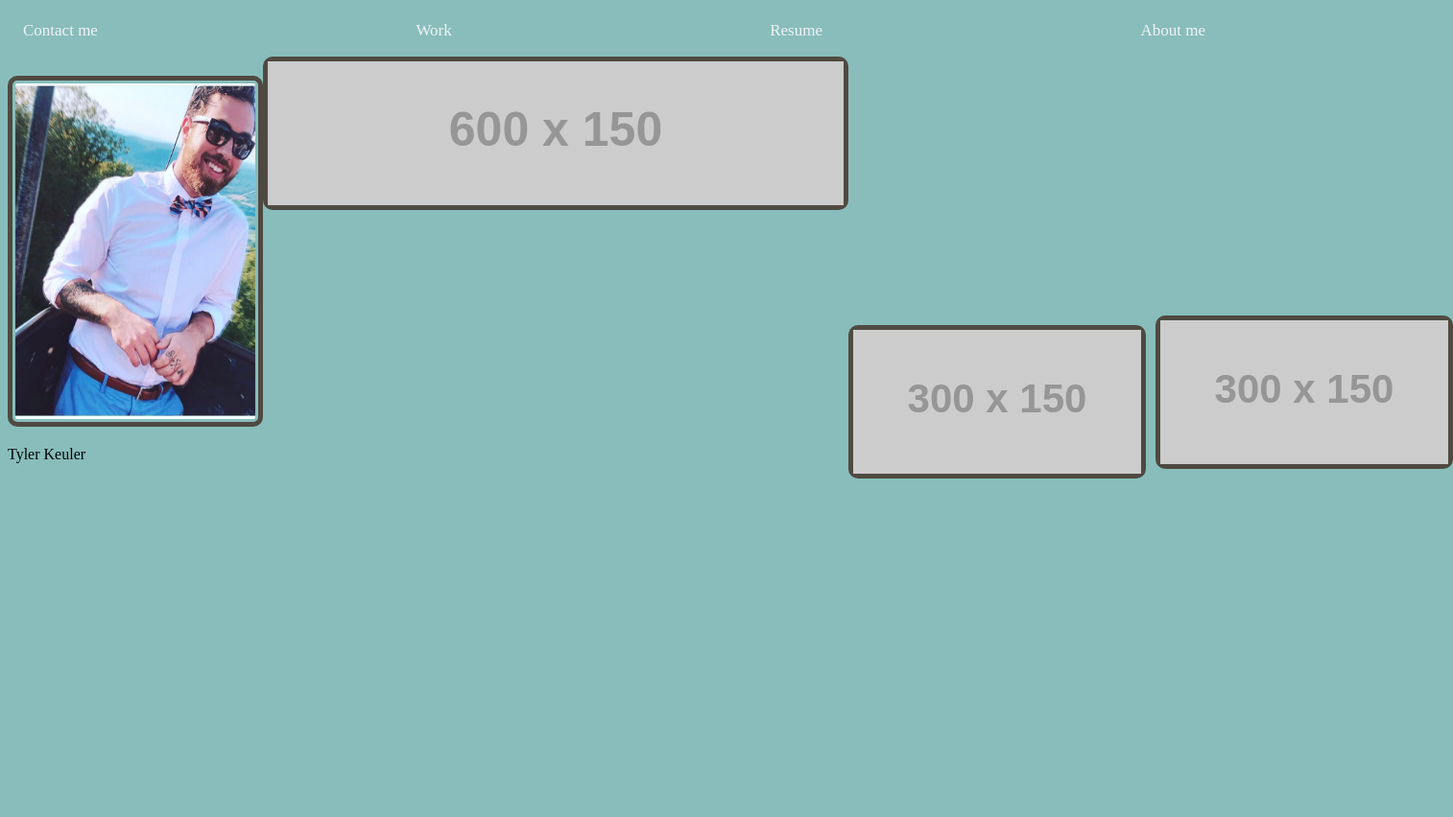
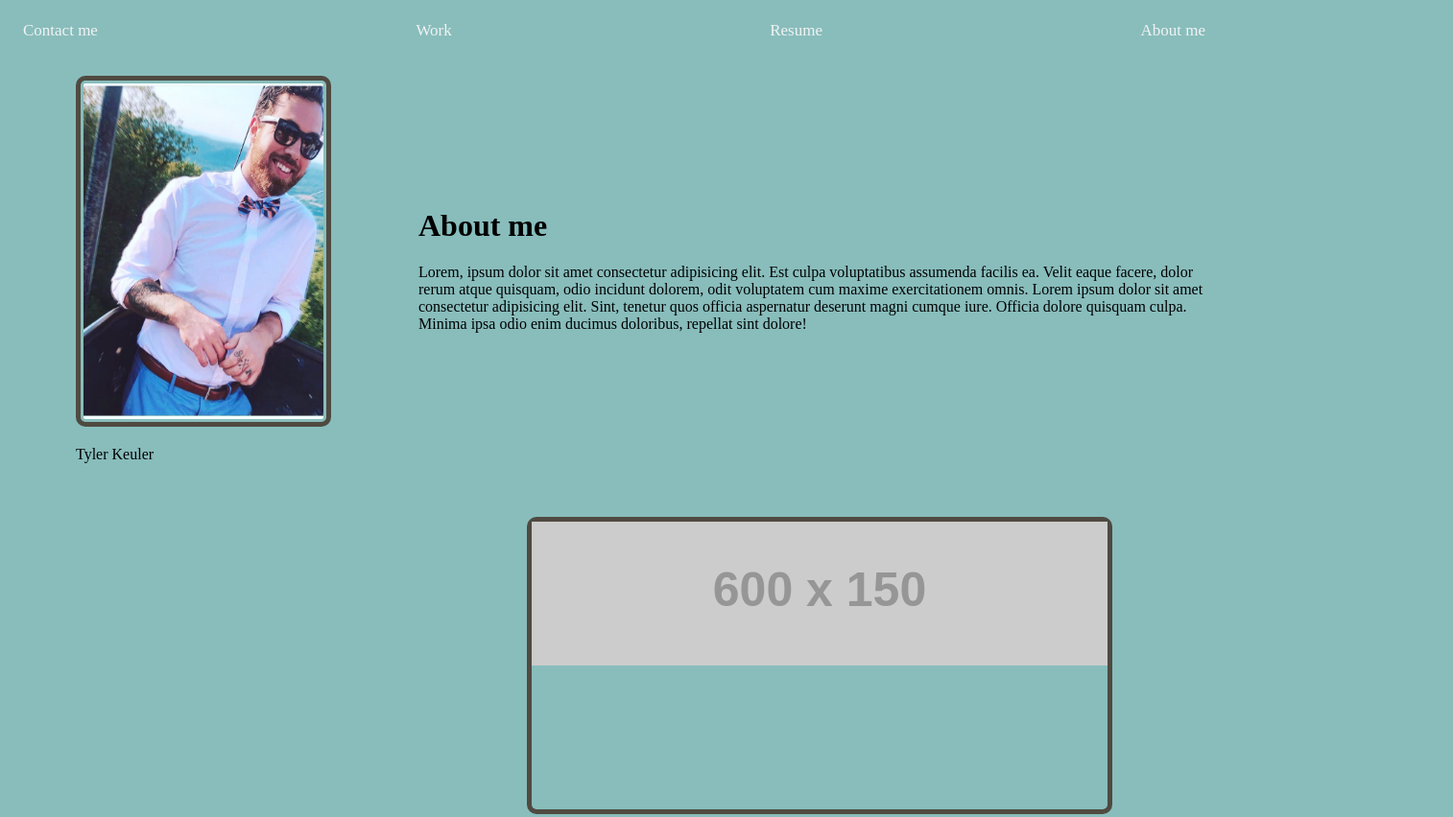
Before and after one commit to Floki-themad/Portfolio, a plain HTML site: page index.html in a window 1280 px wide. Shown: the top 852 px of the page at 96% size, 1514 px wide, since content can reach past the window. Before the commit the page ends 800 px from the top, so only its background shows below. Drawn offline with Linux system fonts and the light colour scheme; placeholder pictures from the web are drawn by us.

Commit message:
working with CSS grid styling cards

```diff
--- a/assets:css/style.css
+++ b/assets:css/style.css
@@ -44,58 +44,58 @@ li{
 padding-top: 20px;
 }
 #img1{
-  grid-area: box1;
+
   width:250px;
   height:350px;
   border: 5px solid #4f4a41;
   border-radius: 10px;
   padding:3px;
-  justify-self: start;
+
+
 }
 /* name/ contact info*/
 
 /* card 1 style, needs to be largest card. */
 container{
+  height: 95vh;
   display: grid;
-  grid-template-rows:auto;
-  grid-template-columns: repeat(2,auto);
-  grid-template-areas: "box1 box2 box3 box4";
+  grid-template-columns: repeat(3, 1fr);
+  grid-template-rows: repeat(4,1fr);
+  justify-items: center;
+  align-items: center;
+  grid-gap: 20px ;
+}
+#aboutme{
 
+  grid-column: 2 / 4;
+  display: block;
 }
 #cardone{
-  grid-area: box2;
-  display: flex;
-  justify-content: right;
-  align-items: right;
   border: 5px solid #4f4a41;
   border-radius: 10px;
   width:600px;
-  height:150px;
-justify-self: start;
-align-self: start;
+  height:300px;
+  margin: 20px;
+  grid-column-start: 2;
+  grid-column-end: 4;
+
 }
 #cardtwo{
-  grid-area: box3;
-  display: flex;
-  justify-content: right;
-  align-items: right;
+ display: flex;
+  width:300px;
+  height:150px;
   border: 5px solid #4f4a41;
   border-radius: 10px;
+  margin: 20px;
+  grid-column-start: 2;
+  grid-column-end: 3;
+
+}
+#cardthree{
+ display: flex;
   width:300px;
   height:150px;
-justify-self: flex-end;
-align-self: flex-end;
-}
-#cardthree{
-  grid-area: box4;
-  display: flex;
-  justify-content: right;
-  align-items: right;
   border: 5px solid #4f4a41;
   border-radius: 10px;
-  width:300px;
-  height:150px;
-  margin:  10px;
-justify-self: end;
-align-self: end;
+  margin: 20px;
 }
--- a/index.html
+++ b/index.html
@@ -24,7 +24,10 @@
         <p>Tyler Keuler</p>
     </div>
 
-
+    <div id="aboutme">
+        <h1>About me</h1>
+        <p>Lorem, ipsum dolor sit amet consectetur adipisicing elit. Est culpa voluptatibus assumenda facilis ea. Velit eaque facere, dolor rerum atque quisquam, odio incidunt dolorem, odit voluptatem cum maxime exercitationem omnis. Lorem ipsum dolor sit amet consectetur adipisicing elit. Sint, tenetur quos officia aspernatur deserunt magni cumque iure. Officia dolore quisquam culpa. Minima ipsa odio enim ducimus doloribus, repellat sint dolore!</p>
+    </div>
 
     <!-- card 1 -largest card.  -->
     <div id="cardone">
@@ -42,7 +45,9 @@
     </div>
 </container>
 
-<footer></footer>
+<footer>
+
+</footer>
 
 
 </html>
```
